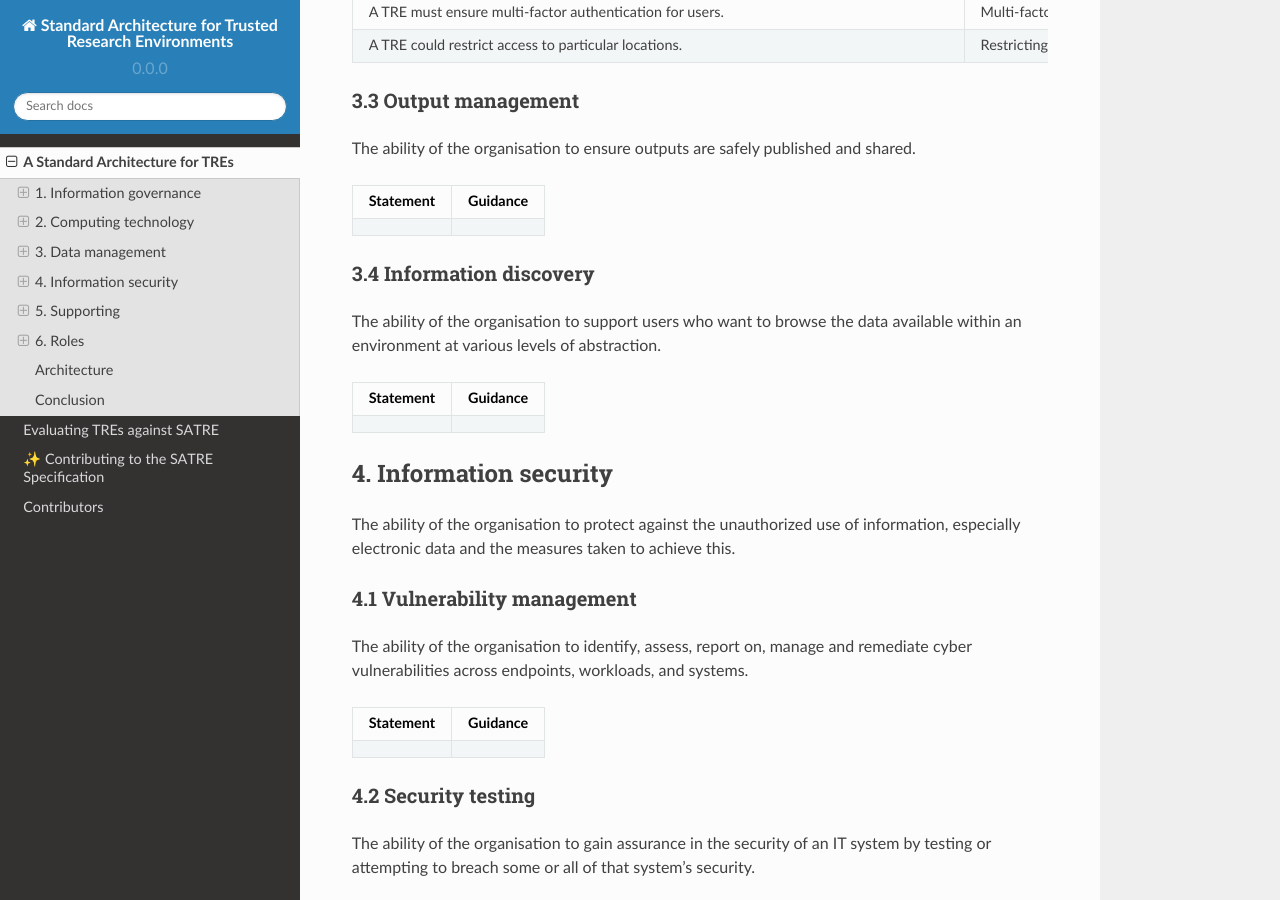
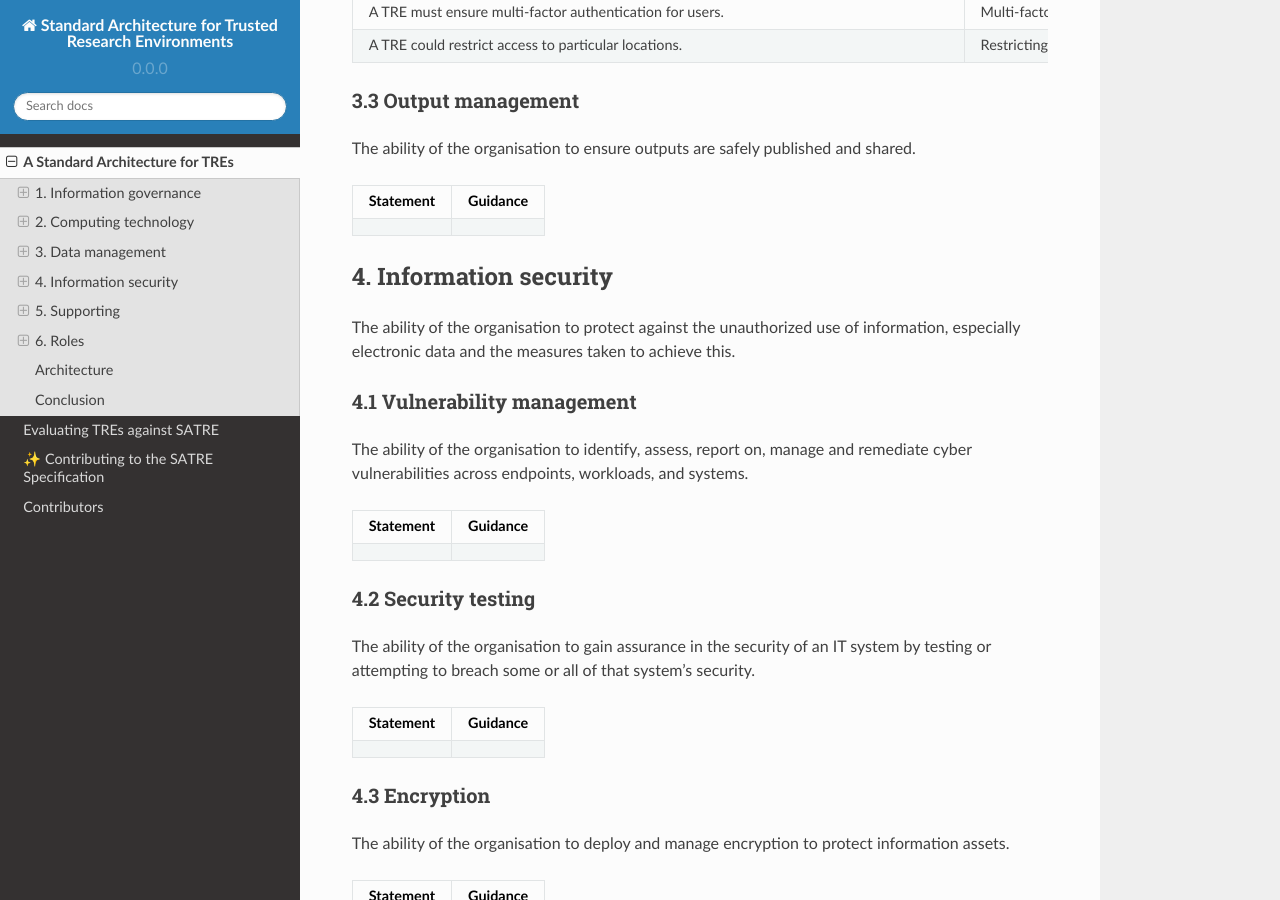
Before and after one commit to sa-tre/satre-specification, a Sphinx documentation site: the page built from docs/source/standard.md, in a window 1280 px wide and 900 px high, scrolled down 5912 px. Built offline with Sphinx 7.4.7 and the Read the Docs theme 2.0.0, drawn with Linux system fonts in a browser that asks for light colours.

Commit message:
Remove information discovery section
This feels very dependent on the TREs design and philosophy. In
particular, it assumes a TRE hold a large number of 'browsable' data
sets for users to discover, request, use. However, TREs may be designed
to be ephemeral and contain only data required for a particular project.

```diff
--- a/docs/source/standard.md
+++ b/docs/source/standard.md
@@ -293,14 +293,6 @@ The ability of the organisation to ensure outputs are safely published and share
 | --------- | -------- |
 |           |          |
 
-### 3.4 Information discovery
-
-The ability of the organisation to support users who want to browse the data available within an environment at various levels of abstraction.
-
-| Statement | Guidance |
-| --------- | -------- |
-|           |          |
-
 (standard_capability_information_security)=
 
 ## 4. Information security
```
